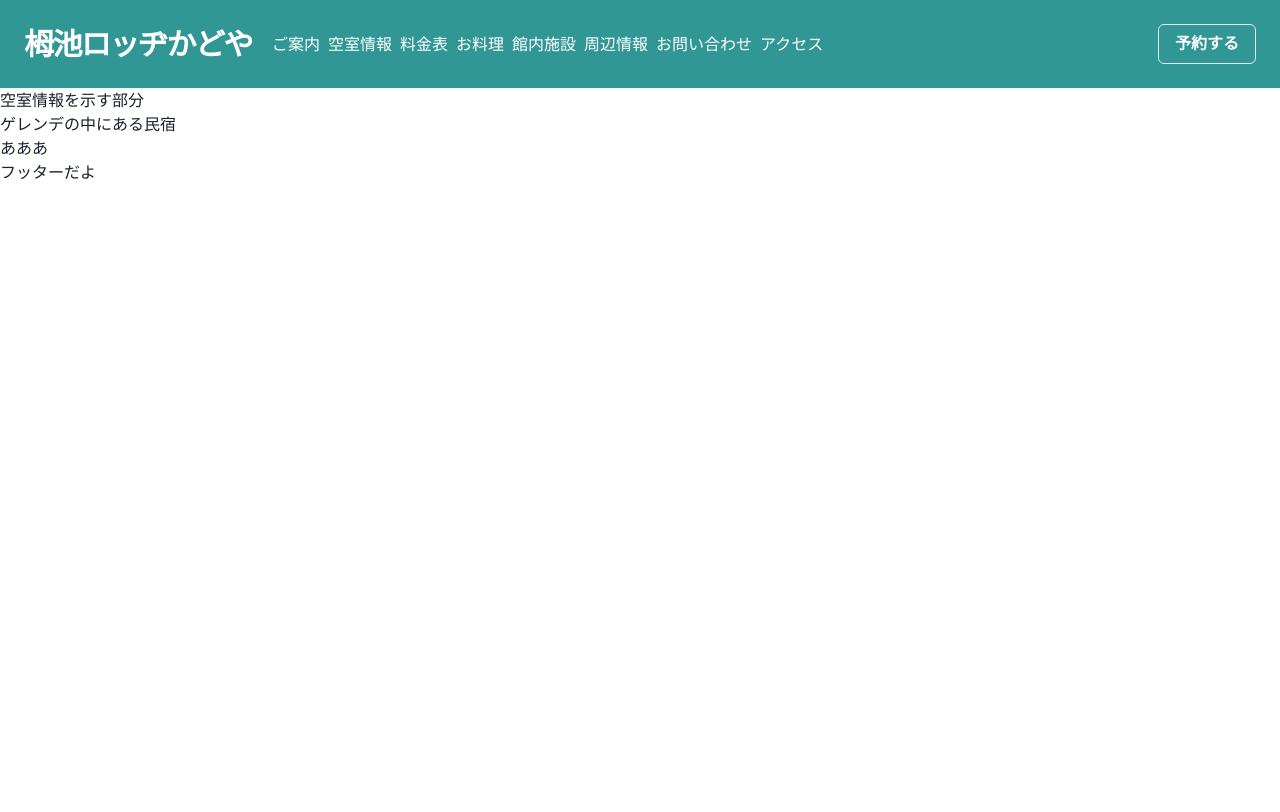
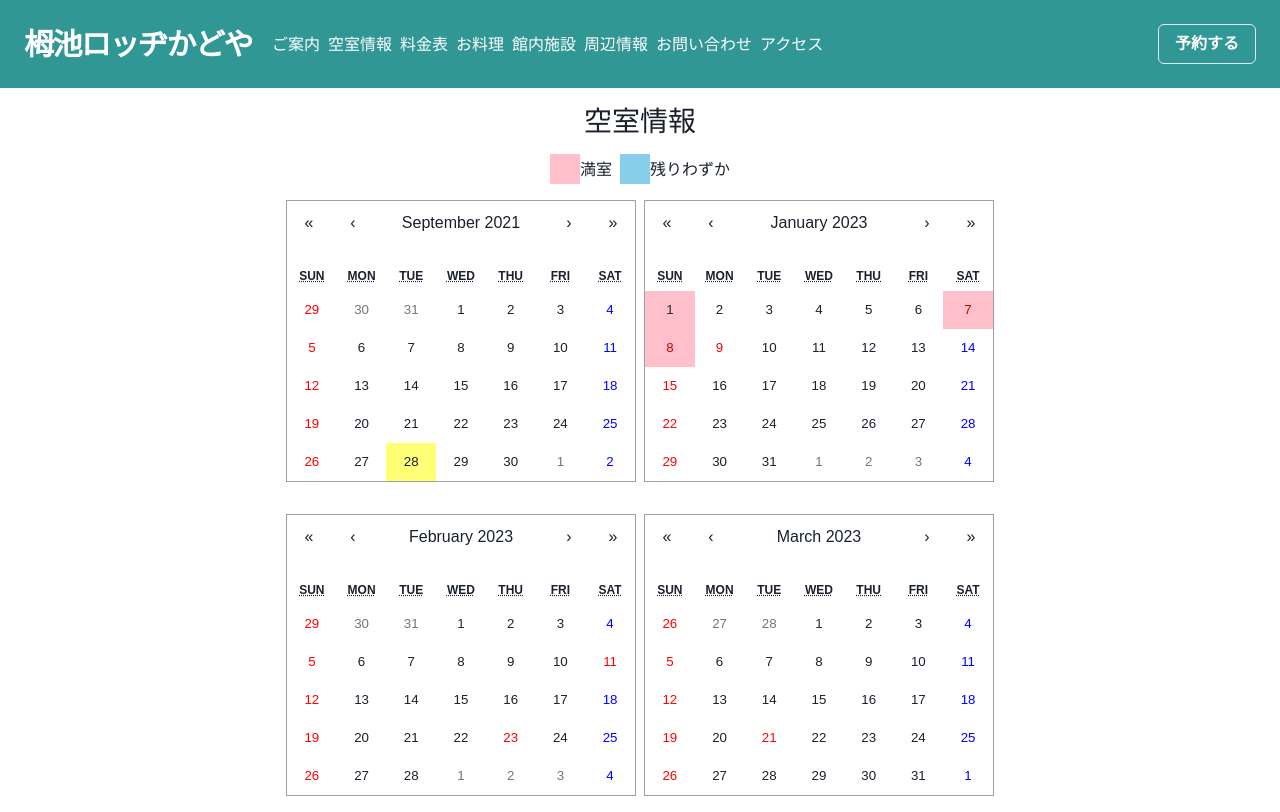
Before and after one commit to tomoki33kurita/lodge-kadoya, a Next.js app in the folder web/: page /availabillity in a window 1280 px wide. Built offline with nearby package versions, Linux system fonts and the light colour scheme.

Commit message:
Implemented calendar page

```diff
--- a/web/package.json
+++ b/web/package.json
@@ -14,9 +14,12 @@
     "@emotion/react": "^11.4.1",
     "@emotion/styled": "^11.3.0",
     "@types/axios": "^0.14.0",
+    "@types/react-calendar": "^3.9.0",
+    "dayjs": "^1.11.7",
     "framer-motion": "^4.1.17",
     "next": "11.0.1",
     "react": "17.0.2",
+    "react-calendar": "^4.0.0",
     "react-dom": "17.0.2"
   },
   "devDependencies": {
--- a/web/pages/_app.tsx
+++ b/web/pages/_app.tsx
@@ -2,11 +2,13 @@ import "../styles/globals.css";
 import type { AppProps } from "next/app";
 import { ChakraProvider } from "@chakra-ui/react";
 import { Header } from "../components/Header";
+import "../styles/calendar.css";
 
 function MyApp({ Component, pageProps }: AppProps) {
   return (
     <ChakraProvider>
       <Header />
+      {/* @ts-ignore */}
       <Component {...pageProps} />
     </ChakraProvider>
   );
--- a/web/pages/availabillity/index.tsx
+++ b/web/pages/availabillity/index.tsx
@@ -1,24 +1,153 @@
+import { Box, Center } from "@chakra-ui/react";
 import Head from "next/head";
+import { Calendar } from "react-calendar";
+import "react-calendar/dist/Calendar.css";
+import dayjs from "dayjs";
+
+const SUNDAY = 0;
+const SATURDAY = 6;
 
 const Availabillity = () => {
   return (
     <div>
       <Head>
-        <title>Create Next App</title>
-        <meta name="description" content="Generated by create next app" />
-        <link rel="icon" href="/favicon.ico" />
+        <title>空室状況-栂池ロッヂかどや</title>
       </Head>
 
       <main>
-        <h1>空室情報を示す部分</h1>
+        <Box as={"h1"} fontSize={"28px"} textAlign={"center"} pt={3}>
+          空室情報
+        </Box>
+        <Center mt={3}>
+          <Center mr={2}>
+            <Box
+              style={{
+                background: "pink",
+                width: "30px",
+                height: "30px",
+                display: "inline-block",
+              }}
+            />
+            <Box>満室</Box>
+          </Center>
+          <Center>
+            <Box
+              style={{
+                background: "skyblue",
+                width: "30px",
+                height: "30px",
+                display: "inline-block",
+              }}
+            />
+            <Box>残りわずか</Box>
+          </Center>
+        </Center>
+        <Center p={4}>
+          <Box mx={1}>
+            <Calendar
+              defaultValue={dayjs("2022/12").toDate()}
+              calendarType={"US"}
+              formatDay={(_, date) => dayjs(date).format("D")}
+              tileClassName={(a) => {
+                const tileOfDate = dayjs(a.date).format("YYYY-MM-DD");
+                switch (tileOfDate) {
+                  case "2022-12-31":
+                    return "react-calendar__full";
+                }
+                switch (tileOfDate) {
+                  case "2022-12-29":
+                  case "2022-12-30":
+                    return "react-calendar__few";
+                }
 
-        <p>ゲレンデの中にある民宿</p>
-        <div>あああ</div>
+                const tileOfDay = dayjs(a.date).day();
+                switch (tileOfDay) {
+                  case SATURDAY:
+                    return "react-calendar__saturday";
+                  case SUNDAY:
+                    return "react-calendar__sunday";
+                }
+                return "";
+              }}
+              activeStartDate={dayjs().toDate()}
+            />
+          </Box>
+          <Box mx={1}>
+            <Calendar
+              defaultValue={dayjs("2023/01").toDate()}
+              calendarType={"US"}
+              formatDay={(_, date) => dayjs(date).format("D")}
+              tileClassName={(a) => {
+                const tileOfDate = dayjs(a.date).format("YYYY-MM-DD");
+                switch (tileOfDate) {
+                  case "2023-01-01":
+                  case "2023-01-07":
+                  case "2023-01-08":
+                    return "react-calendar__full";
+                  case "2023-01-09":
+                    return "react-calendar__national__holiday";
+                }
+                const tileOfDay = dayjs(a.date).day();
+                switch (tileOfDay) {
+                  case SATURDAY:
+                    return "react-calendar__saturday";
+                  case SUNDAY:
+                    return "react-calendar__sunday";
+                }
+                return "";
+              }}
+            />
+          </Box>
+        </Center>
+        <Center p={4}>
+          <Box mx={1}>
+            <Calendar
+              defaultValue={dayjs("2023/02").toDate()}
+              calendarType={"US"}
+              formatDay={(_, date) => dayjs(date).format("D")}
+              tileClassName={(a) => {
+                const tileOfDate = dayjs(a.date).format("YYYY-MM-DD");
+                switch (tileOfDate) {
+                  case "2023-02-11":
+                  case "2023-02-23":
+                    return "react-calendar__national__holiday";
+                }
+                const tileOfDay = dayjs(a.date).day();
+                switch (tileOfDay) {
+                  case SATURDAY:
+                    return "react-calendar__saturday";
+                  case SUNDAY:
+                    return "react-calendar__sunday";
+                }
+                return "";
+              }}
+            />
+          </Box>
+          <Box mx={1}>
+            <Calendar
+              defaultValue={dayjs("2023/03").toDate()}
+              calendarType={"US"}
+              formatDay={(_, date) => dayjs(date).format("D")}
+              tileClassName={(a) => {
+                const tileOfDate = dayjs(a.date).format("YYYY-MM-DD");
+                switch (tileOfDate) {
+                  case "2023-03-21":
+                    return "react-calendar__national__holiday";
+                }
+
+                const tileOfDay = dayjs(a.date).day();
+                switch (tileOfDay) {
+                  case SATURDAY:
+                    return "react-calendar__saturday";
+                  case SUNDAY:
+                    return "react-calendar__sunday";
+                }
+                return "";
+              }}
+            />
+          </Box>
+        </Center>
       </main>
-
-      <footer>
-        <p>フッターだよ</p>
-      </footer>
     </div>
   );
 };
--- a/web/pages/index.tsx
+++ b/web/pages/index.tsx
@@ -1,8 +1,8 @@
 import Head from "next/head";
-import Image from "next/image";
 import Link from "next/link";
+import React from "react";
 
-const Home = () => {
+const Home: React.FC = () => {
   return (
     <div>
       <Head>
--- /dev/null
+++ b/web/styles/calendar.css
@@ -0,0 +1,22 @@
+.react-calendar__tile--active {
+  background: white !important;
+  color: #292929 !important;
+}
+.react-calendar__full {
+  background: pink !important;
+}
+
+.react-calendar__few {
+  background: skyblue !important;
+}
+
+.react-calendar__saturday {
+  color: blue !important;
+}
+.react-calendar__sunday {
+  color: red !important;
+}
+
+.react-calendar__national__holiday {
+  color: red !important;
+}
```
Also changed, not shown: 1 other file (tests, documents, lock files or other folders).
